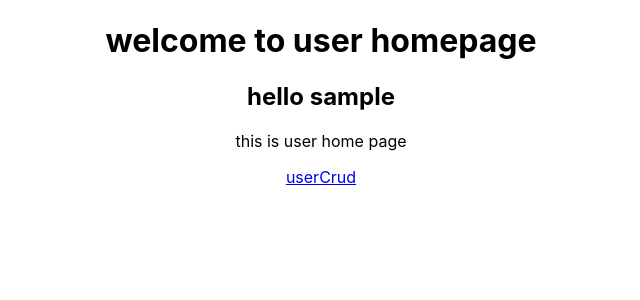
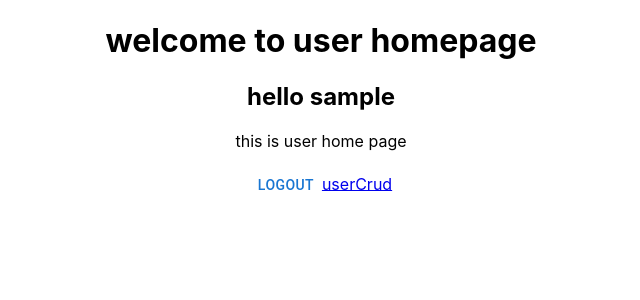
Before and after one commit to abdalakhras/mern, a React (Create React App) app in the folder reactclient/: page /home in a window 1280 px wide. Shown: the top 300 px of the page, without its empty margins (319-959 px from the left). Built offline with nearby package versions, Linux system fonts and the light colour scheme; sample sign-in values are in the browser's storage.

Commit message:
dashboard for admin and home for user

```diff
--- a/reactclient/src/App.js
+++ b/reactclient/src/App.js
@@ -3,26 +3,31 @@ import './App.css';
 import Login from './components/login';
 import Home from './components/user/home';
 import {BrowserRouter,Route,Routes} from 'react-router-dom'
-import { AuthProvider } from './context/authContext';
 import ProtectedRoutes from './components/protectedRoutes';
 import Register from './components/register';
 import UserCrud from './components/user/userProfile';
+import Dashboard from './components/admin/dashboard';
+import { useAuth } from './context/authContext';
+
+function App() {
+
+const {user} = useAuth()
 
 
-function App() {
   return (
     <div className="App">
-      <AuthProvider>
+
       <BrowserRouter>
       <Routes>
         <Route path='/' element={<Login/>}/>
-        <Route path='/home' element={<ProtectedRoutes><Home/></ProtectedRoutes>}/>
+        <Route path='/home' element={<ProtectedRoutes>{user?.role == 'Admin'? <Dashboard/> : <Home/>}</ProtectedRoutes>}/>
         <Route path = '/rigester' element={<Register/>}/>
         <Route path='/userProfile' element={<UserCrud/>}/>
+        <Route path='*' element={<h1>404- path/link not found</h1>}/>
       </Routes>
 
       </BrowserRouter>
-      </AuthProvider>
+
     </div>
   );
 }
--- a/reactclient/src/components/admin/dashboard.js
+++ b/reactclient/src/components/admin/dashboard.js
@@ -0,0 +1,17 @@
+import React from "react";
+import { useAuth } from "../../context/authContext";
+import Button from "@mui/material/Button";
+
+const Dashboard = ()=>{
+
+    const {logOut} = useAuth()
+
+    return (
+    <>
+    <h1>welcome to Admin Dashboard</h1>
+    <h2> you are an Admin</h2>
+    <Button onClick={logOut}>logOut</Button>
+    </>
+)
+}
+export default Dashboard
--- a/reactclient/src/components/user/home.js
+++ b/reactclient/src/components/user/home.js
@@ -1,17 +1,18 @@
 import React from "react";
 import { useAuth } from "../../context/authContext";
+import Button from "@mui/material/Button";
 
 
 const Home = ()=>{
 
-    const {user} = useAuth()
+    const {user,logOut} = useAuth()
     console.log(user)
     return(
         <div>
         <h1>welcome to user homepage</h1>
         <h2>hello {user ? user.username : 'guest'}</h2>
         <p>this is user home page</p>
-
+        <Button onClick={logOut}>logOut</Button>
         <a href="/userProfile">userCrud</a>
         </div>
     )
--- a/reactclient/src/context/authContext.js
+++ b/reactclient/src/context/authContext.js
@@ -7,11 +7,15 @@ const Authcontext = createContext(null)
 export function AuthProvider({children}){
 
     const [user,setUser] = useState(getCurrenUser())
+
+
     const login = async (email,password) => {
         const data = await apiLogin (email,password)
         setUser(data.user)
         return data
     }
+
+
     const logOut =()=>{
         apiLogOut()
         setUser(null)
--- a/reactclient/src/index.js
+++ b/reactclient/src/index.js
@@ -3,11 +3,13 @@ import ReactDOM from 'react-dom/client';
 import './index.css';
 import App from './App';
 import reportWebVitals from './reportWebVitals';
-
+import { AuthProvider } from './context/authContext';
 const root = ReactDOM.createRoot(document.getElementById('root'));
 root.render(
   <React.StrictMode>
+    <AuthProvider>
     <App />
+    </AuthProvider>
   </React.StrictMode>
 );
 
```
Also changed, not shown: 2 other files (tests, documents, lock files or other folders).
